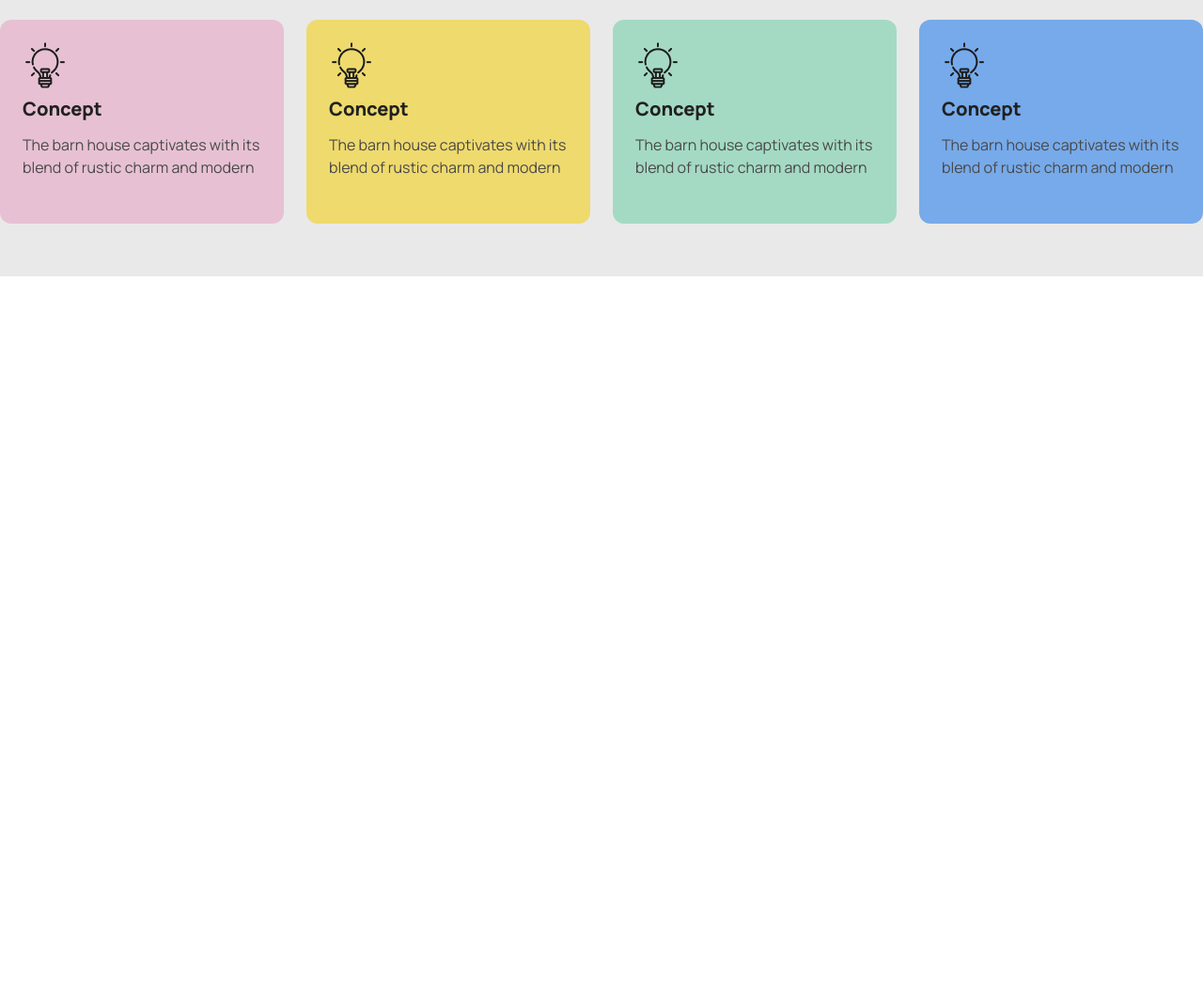
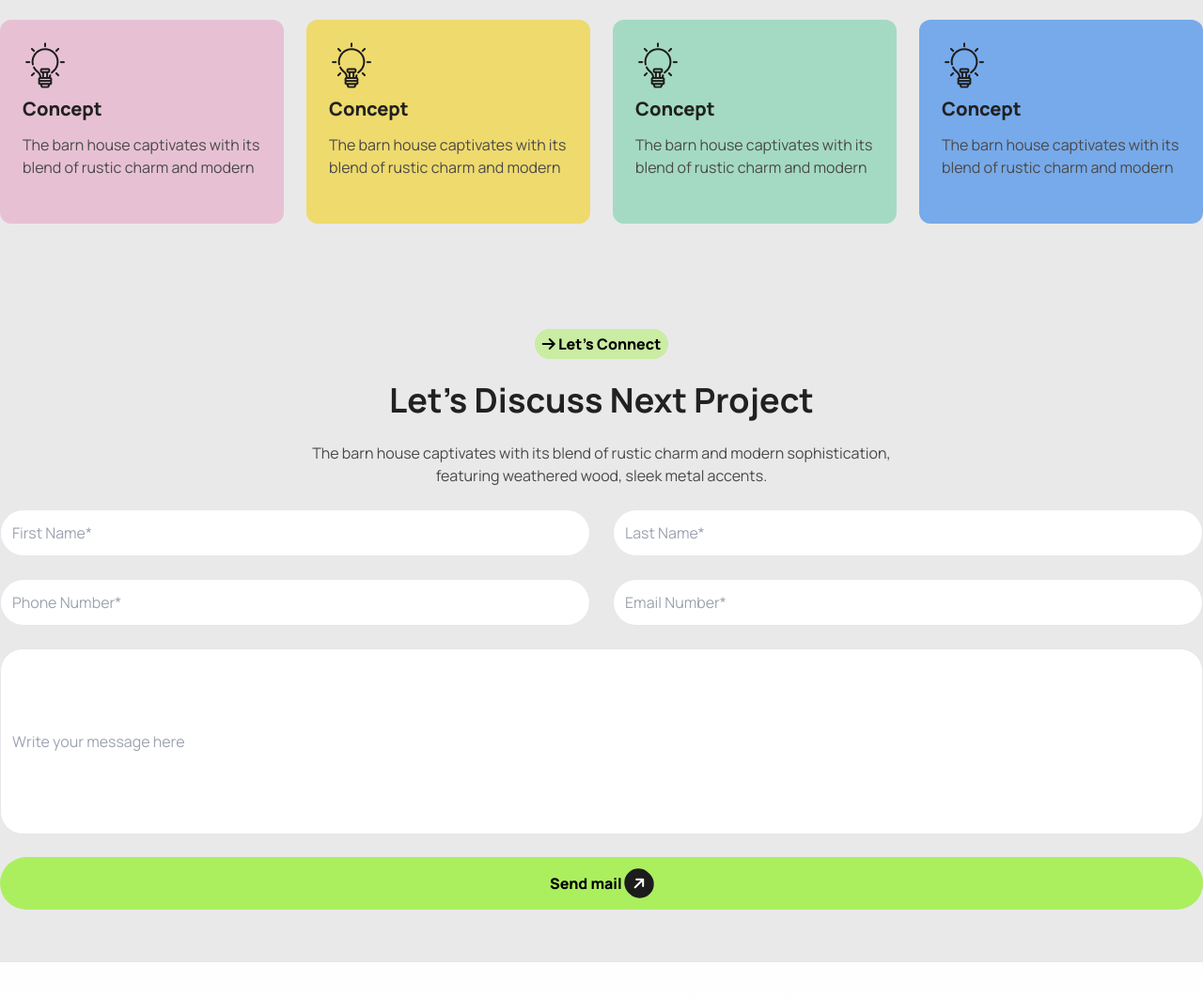
Before and after one commit to AzaxFard/Rinterio-Website, a plain HTML site: page index.html in a window 1280 px wide. Shown: the part 1730-2792 px from the top of the page at 94% size. Before the commit the page ends 2024 px from the top, so only its background shows below. Drawn offline with nearby package versions, Linux system fonts and the light colour scheme.

Commit message:
Next project section added

```diff
--- a/index.html
+++ b/index.html
@@ -27,6 +27,7 @@
 </head>
 
 <body class="font-manrope bg-gradient-to-t from-[#FFFFFF] to-[#E6E6E6]">
+    <!-- nav and banner -->
     <header class="max-w-screen-xl mx-auto py-14">
         <!-- navbar -->
         <nav class="flex items-center justify-between">
@@ -122,11 +123,28 @@
          </section>
          <!-- latest portfolio section -->
          <section>
+         </section>
+         <!-- next project section -->
+          <section class="max-w-screen-xl mx-auto py-14 gap-9">
+            <div class="text-center">
+                <button class="bg-[#ABEF5F] bg-opacity-50 rounded-2xl py-1 px-2 font-extrabold mb-6"><i class="fa-solid fa-arrow-right"></i> Let’s Connect</button>
+                <h3 class="text-4xl font-bold mb-6 text-[#212121]">Let’s Discuss Next Project</h3>
+                <p class="mb-6 text-[#494949]">The barn house captivates with its blend of rustic charm and modern sophistication, <br> featuring weathered wood, sleek metal accents.</p>
+            </div>
+            <div class="grid grid-cols-2 grid-rows-5 gap-6 mb-6">
+                <input class="border rounded-full p-3 bg-white" placeholder="First Name*" type="text">
+                <input class="border rounded-full p-3 bg-white" placeholder="Last Name*" type="text">
+                <input class="border rounded-full p-3 bg-white" placeholder="Phone Number*" type="text">
+                <input class="border rounded-full p-3 bg-white" placeholder="Email Number*" type="text">
+                <input class="border rounded-3xl p-3 col-span-2 row-span-3 bg-white plcehol" placeholder="Write your message here" type="text">
+            </div>
+            <div>
+                <button class="bg-[#ABEF5F] rounded-full p-3 font-extrabold w-full">Send mail <i class="fa-solid fa-arrow-right p-2 -rotate-45 bg-[#1C1C1C] text-white rounded-full"></i></button>
+            </div>
 
-         </section>
+          </section>
     </main>
-    <footer>
-
+    <footer class="max-w-screen-xl mx-auto py-14">
     </footer>
 </body>
 
```
